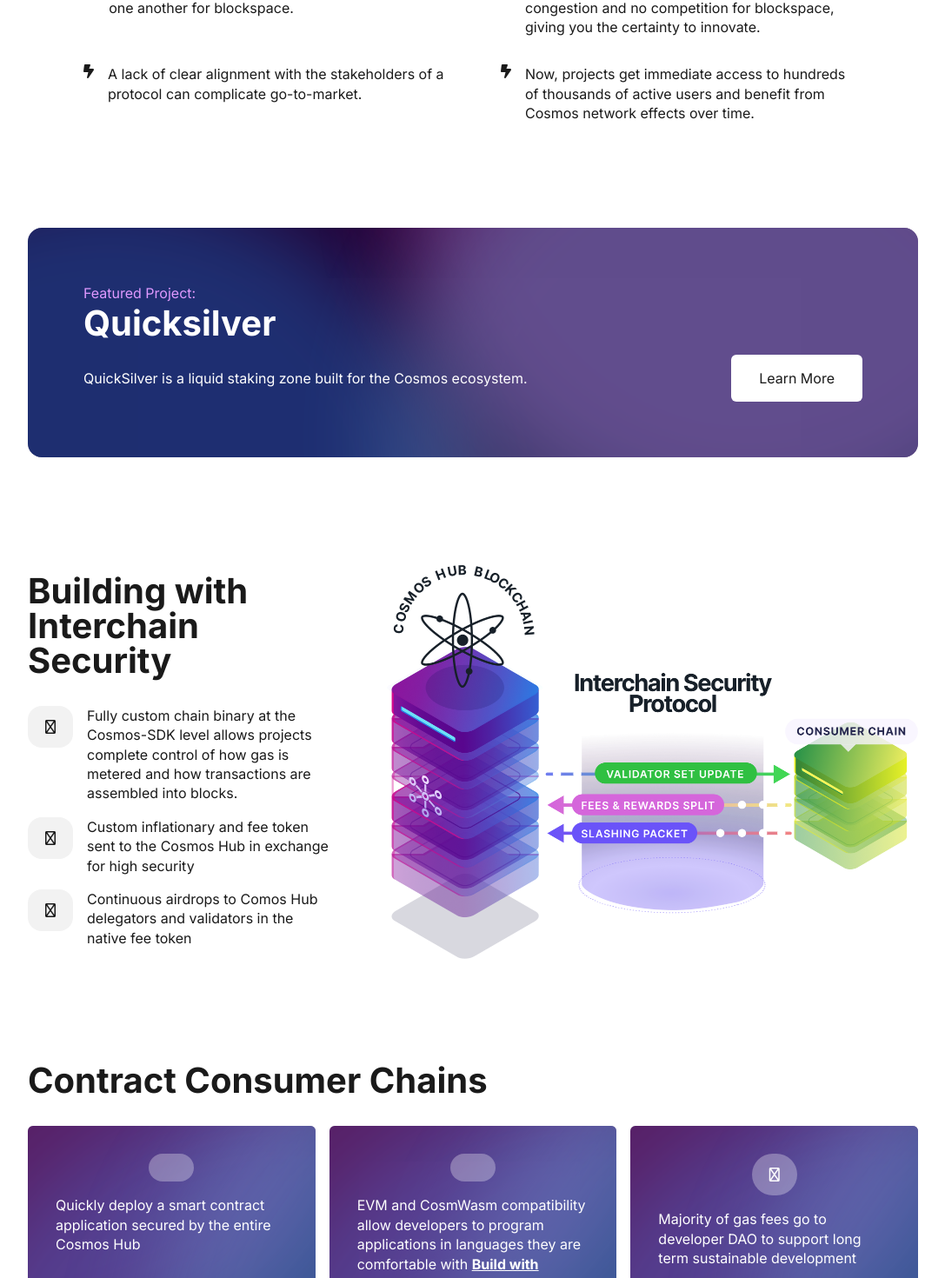
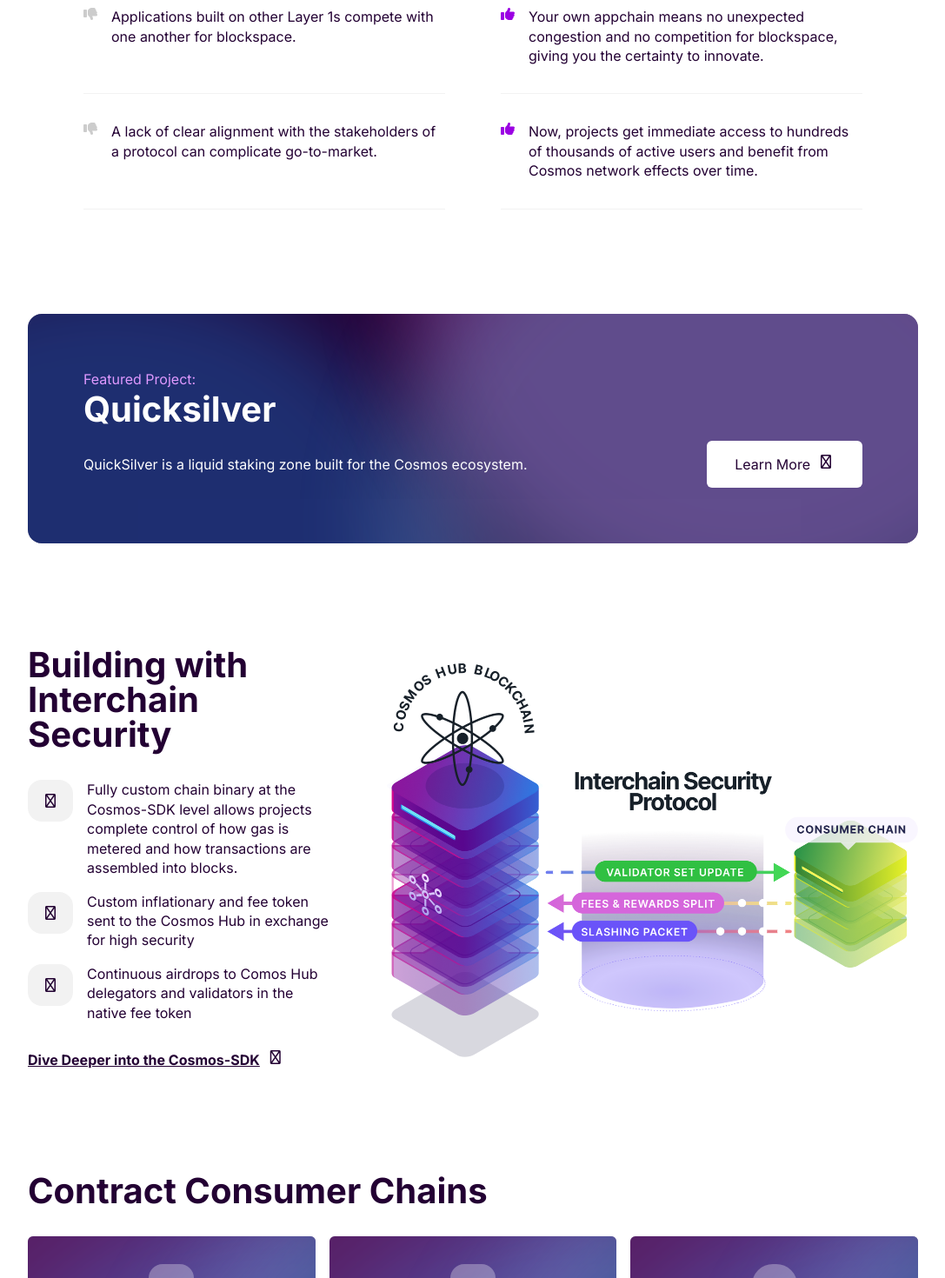
Before and after one commit to aaronmw/react-handy-box-docs, a Next.js app: page / in a window 1280 px wide. Shown: the part 1205-2675 px from the top of the page at 87% size, without its empty margins (96-1183 px from the left). Built offline with nearby package versions, Linux system fonts and the light colour scheme; some icons are missing.

Commit message:
Add links

```diff
--- a/components/Anchor.tsx
+++ b/components/Anchor.tsx
@@ -20,7 +20,8 @@
   },
   subtle: {
     color: 'text',
-    textDecoration: 'none',
+    fontWeight: 'bold',
+    textDecoration: 'underline',
     propsOnHover: {
       color: 'link--hovered',
     },
--- a/components/Button.tsx
+++ b/components/Button.tsx
@@ -9,7 +9,8 @@
   pointerEvents: props.disabled ? 'none' : 'all',
   whiteSpace: 'nowrap',
   propsOnHover: {
-    backgroundColor: 'blue--300',
+    backgroundColor: 'purple',
+    color: 'white',
   },
 });
 
@@ -89,34 +90,41 @@
   primary: getPrimaryButtonProps,
 };
 
-type ButtonProps = BoxProps<'button'> & {
+type BaseButtonProps<AsAnchor extends boolean> = {
+  asAnchor?: AsAnchor;
   stopClickPropagation?: boolean;
   variant?: keyof typeof variantPropMap;
 };
 
+// TODO: Improve this type definition
+type ButtonProps<AsAnchor extends boolean> = AsAnchor extends true
+  ? Omit<BoxProps<'a'>, 'as' | 'ref'> & BaseButtonProps<AsAnchor>
+  : Omit<BoxProps<'button'>, 'as' | 'ref'> & BaseButtonProps<AsAnchor>;
+
 // eslint-disable-next-line react/display-name
 const Button = forwardRef(
-  (
+  <AsAnchor extends boolean>(
     {
+      asAnchor = false,
       children,
       stopClickPropagation = false,
       variant = 'primary',
       onClick,
       ...props
-    }: ButtonProps,
-    ref: Ref<HTMLButtonElement>
+    }: ButtonProps<AsAnchor>,
+    ref: AsAnchor extends true ? Ref<HTMLAnchorElement> : Ref<HTMLButtonElement>
   ) => (
     <Box
-      as="button"
+      as={asAnchor ? 'a' : 'button'}
       ref={ref}
-      onClick={(event: MouseEvent<HTMLButtonElement>) => {
+      onClick={(event: MouseEvent<any>) => {
         if (stopClickPropagation) {
           event.stopPropagation();
         }
 
         return onClick?.(event);
       }}
-      {...(variantPropMap[variant](props) as BoxProps<'button'>)}
+      {...(variantPropMap as any)[variant](props)}
       {...props}
     >
       {children}
--- a/pages/index.tsx
+++ b/pages/index.tsx
@@ -179,7 +179,7 @@
           >
             <Text variant="heading--2">Key Features</Text>
 
-            <Box columnGap="xloose" columns={2} width="100%">
+            <Box columnGap="xloose" columns={2} textAlign="center" width="100%">
               <Text
                 borderBottom="hairline"
                 paddingBottom="loose"
@@ -219,12 +219,20 @@
                   display: 'grid',
                 }}
               >
-                <Box columnGap="normal">
-                  <Icon name="bolt-lightning" variant="solid" />
+                <Box
+                  borderBottom="hairline"
+                  columnGap="normal"
+                  paddingBottom="loose"
+                >
+                  <Icon color="gray--200" name="thumbs-down" variant="solid" />
                   <Box>{before}</Box>
                 </Box>
-                <Box columnGap="normal">
-                  <Icon name="bolt-lightning" variant="solid" />
+                <Box
+                  borderBottom="hairline"
+                  columnGap="normal"
+                  paddingBottom="loose"
+                >
+                  <Icon color="purple" name="thumbs-up" variant="solid" />
                   <Box>{after}</Box>
                 </Box>
               </Box>
@@ -254,7 +262,16 @@
                   QuickSilver is a liquid staking zone built for the Cosmos
                   ecosystem.
                 </Box>
-                <Button>Learn More</Button>
+                <Button
+                  asAnchor={true}
+                  columnGap="tight"
+                  display="flex"
+                  href="https://medium.com/quicksilverzone/interchain-security-on-quicksilver-5f7478a93c22"
+                  target="_blank"
+                >
+                  Learn More
+                  <Icon name="up-right-from-square" />
+                </Button>
               </Box>
             </FancyBackgroundBox>
           </ContentContainer>
@@ -292,6 +309,17 @@
                   </Box>
                 ))}
               </Box>
+              <Box>
+                <Anchor
+                  columnGap="tight"
+                  href="https://docs.cosmos.network/"
+                  target="_blank"
+                  variant="subtle"
+                >
+                  Dive Deeper into the Cosmos-SDK
+                  <Icon name="up-right-from-square" />
+                </Anchor>
+              </Box>
             </Box>
             <Image
               alt="Informal Systems Logo"
@@ -321,10 +349,7 @@
                   content: (
                     <>
                       EVM and CosmWasm compatibility allow developers to program
-                      applications in languages they are comfortable with{' '}
-                      <Anchor color="white" href="#">
-                        Build with CosmWasm
-                      </Anchor>
+                      applications in languages they are comfortable with
                     </>
                   ),
                 },
@@ -356,6 +381,12 @@
                 </FancyBackgroundBox>
               ))}
             </Box>
+
+            <Box>
+              <Anchor columnGap="tight" href="#" variant="subtle">
+                Build with CosmWasm <Icon name="up-right-from-square" />
+              </Anchor>
+            </Box>
           </ContentContainer>
         </Box>
         <Box backgroundColor="shaded" paddingY="xloose">
@@ -377,22 +408,37 @@
             >
               {[
                 [
+                  'https://twitter.com/informalinc',
                   'twitter',
                   'brands',
                   'Stay up to date on the latest updates from the team.',
                 ],
                 [
+                  'https://discord.gg/Rv6HYmHmBP',
                   'discord',
                   'brands',
                   'Join our testnet and connect with the development team.',
                 ],
                 [
+                  'https://informal.systems/blog',
                   'pencil',
                   'solid',
                   'For updates on Interchain Security development',
                 ],
-              ].map(([iconName, iconFamily, message], index) => (
-                <Box alignItems="center" rowGap="normal" key={index}>
+              ].map(([url, iconName, iconFamily, message], index) => (
+                <Anchor
+                  alignItems="center"
+                  borderRadius="normal"
+                  href={url}
+                  key={index}
+                  padding="normal"
+                  rowGap="normal"
+                  target="_blank"
+                  variant="bare"
+                  propsOnHover={{
+                    backgroundColor: 'gray--200',
+                  }}
+                >
                   <Box
                     alignItems="center"
                     backgroundColor="white"
@@ -400,10 +446,14 @@
                     justifyContent="center"
                     padding="normal"
                   >
-                    <Icon name={iconName as any} variant={iconFamily as any} />
+                    <Icon
+                      color="text"
+                      name={iconName as any}
+                      variant={iconFamily as any}
+                    />
                   </Box>
                   {message}
-                </Box>
+                </Anchor>
               ))}
             </Box>
           </ContentContainer>
@@ -414,7 +464,7 @@
 };
 
 const ContentContainer = ({ children, ...otherProps }: BoxProps<'div'>) => (
-  <Box marginX="auto" width="80vw" {...otherProps}>
+  <Box marginX="auto" maxWidth={1200} width="80vw" {...otherProps}>
     {children}
   </Box>
 );
--- a/tokens/colorPalette.ts
+++ b/tokens/colorPalette.ts
@@ -43,11 +43,11 @@
   'brand': coreSwatches['purple--400'],
   'danger': coreSwatches['red--500'],
   'highlighted': coreSwatches['blue--400'],
-  'link--hovered': coreSwatches['blue--300'],
+  'link--hovered': coreSwatches['purple--200'],
   'link': coreSwatches['blue--400'],
   'shaded': coreSwatches['gray--100'],
   'shadow': 'rgba(0, 0, 0, 0.3)',
-  'text': coreSwatches['gray--700'],
+  'text': coreSwatches['purple--700'],
   'textFaded': coreSwatches['gray--200'],
   'transparent': 'transparent',
   'white': 'rgba(255, 255, 255, 1)',
```
